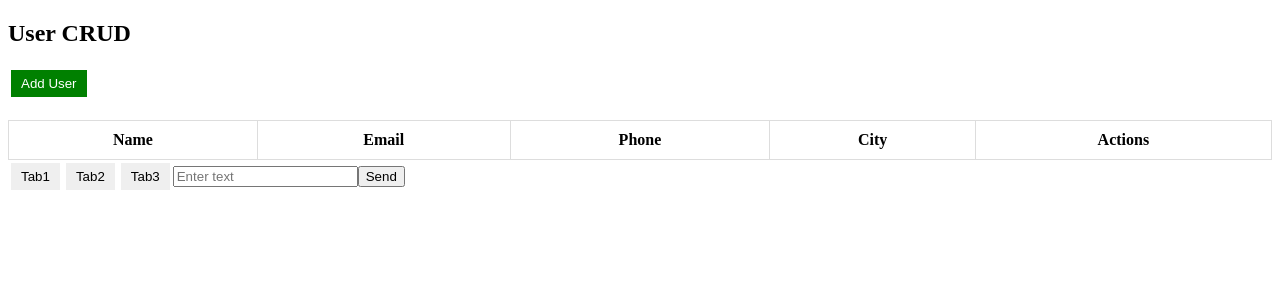
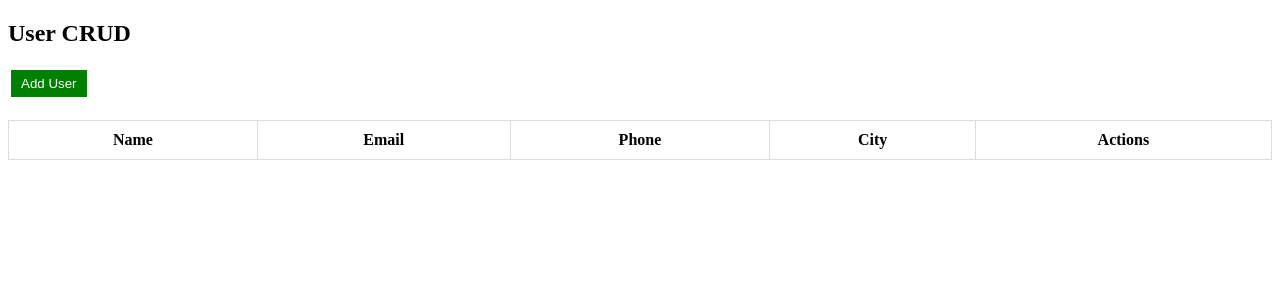
Before and after one commit to ashishgupta09/angular-functionality, an Angular app: page /user-data in a window 1280 px wide. Shown: the top 300 px of the page. Built offline with nearby package versions, Linux system fonts and the light colour scheme.

Commit message:
renove the extra code.

```diff
--- a/src/app/components/user-data/user-data.html
+++ b/src/app/components/user-data/user-data.html
@@ -47,20 +47,3 @@
     </div>
 </div>
 }
-
-
-<button (click)="tab = 'tab1'">Tab1</button>
-<button (click)="tab = 'tab2'">Tab2</button>
-<button (click)="tab = 'tab3'">Tab3</button>
-
-@if (tab === 'tab1') {
-  <app-tab1></app-tab1>
-}
-
-@if (tab === 'tab2') {
-  <app-tab2></app-tab2>
-}
-
-@if (tab === 'tab3') {
-  <app-tab3></app-tab3>
-}
--- a/src/app/components/user-data/user-data.ts
+++ b/src/app/components/user-data/user-data.ts
@@ -12,9 +12,6 @@ import { Tab3 } from '../shared-component-data/tab3/tab3';
   imports: [
     CommonModule,
     FormsModule,
-    Tab1,
-    Tab2,
-    Tab3
   ],
   templateUrl: './user-data.html',
   styleUrl: './user-data.scss',
```
